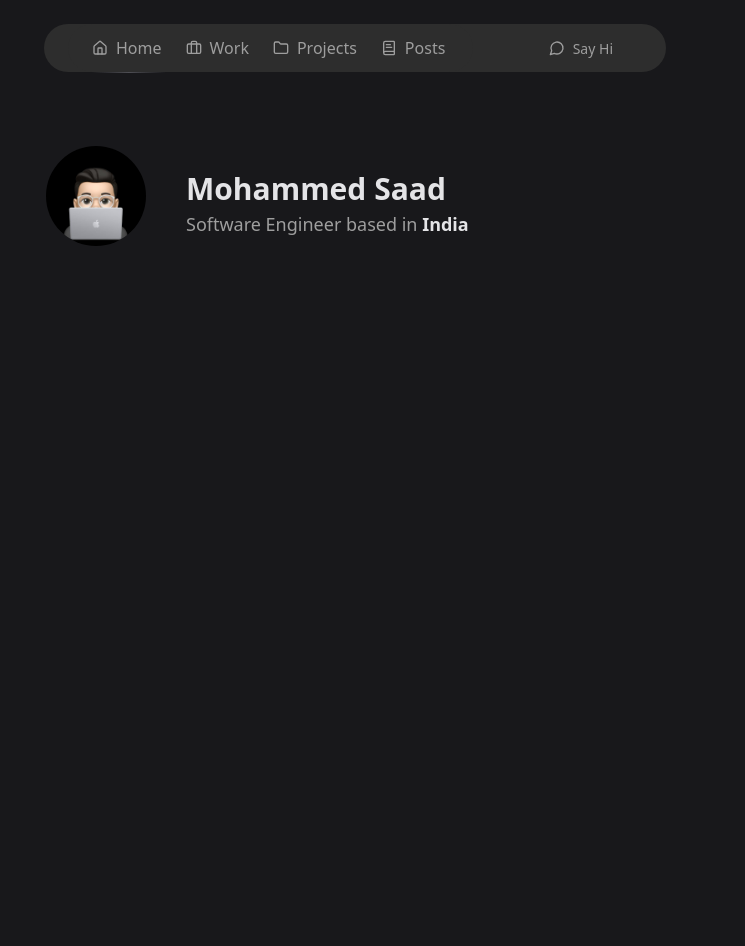
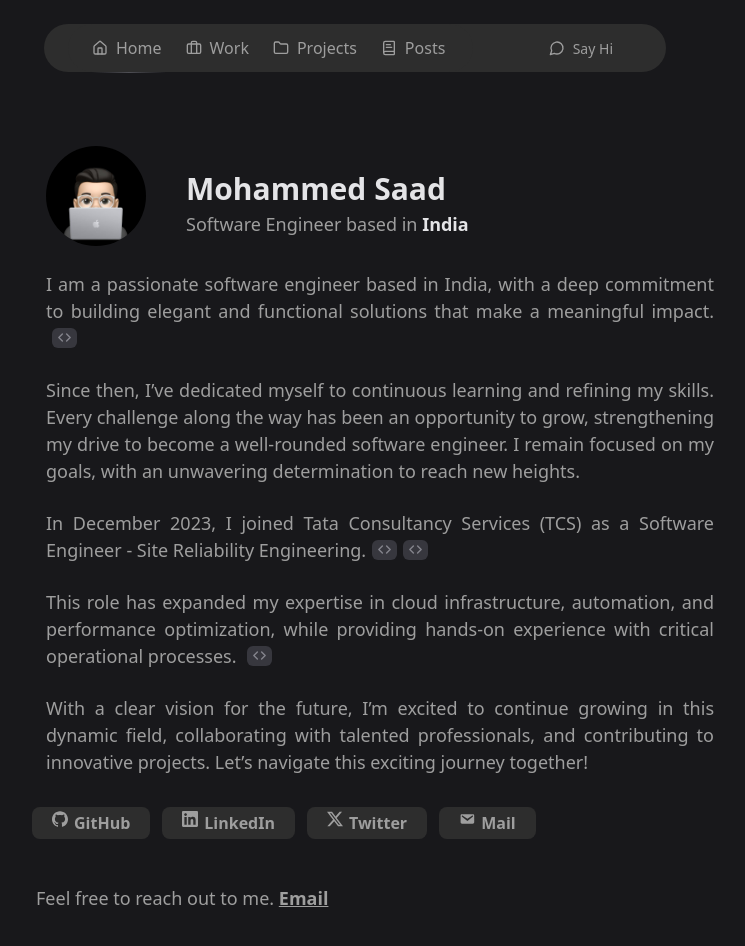
Before and after one commit to msk-saad/portfolio, a React (Vite) app: page / in a window 1280 px wide. Shown: the top 946 px of the page, without its empty margins (285-1030 px from the left). Before the commit the page ends 800 px from the top, so only its background shows below. Built offline with nearby package versions, Linux system fonts and the light colour scheme.

Commit message:
added Home Page

```diff
--- a/src/Components/Pages/Home.jsx
+++ b/src/Components/Pages/Home.jsx
@@ -1,7 +1,23 @@
-import React from 'react'
+import React, { useState } from 'react'
 import profile from '../../assets/profile.jpeg'
 import '../../styles/home.css'
+import github from '../../assets/github.svg'
+
 const Home = () => {
+
+  const [specialTextVisible, setSpecialTextVisible] = useState({
+    text1: false,
+    text2: false,
+    text3: false,
+  });
+
+  const displaySpecialText = (textKey) => {
+    setSpecialTextVisible((prevState) => ({
+      ...prevState,
+      [textKey]: !prevState[textKey], // Toggle visibility
+    }));
+  };
+
   return (
     <>
       <div className="home-container">
@@ -14,11 +30,61 @@ const Home = () => {
             <h3 className="title">Software Engineer based in <span>India</span></h3>
           </div>
 
-          <div className="about">
-
-          </div>
         </div>
 
+        <div className="about">
+            <p>
+            I am a passionate software engineer based in India, with a deep commitment to building elegant and functional solutions that make a meaningful impact.<button onClick={() => {displaySpecialText('text1')}} type="button" class="cursor-pointer rounded-md bg-zinc-700 px-1 py-[0.5] text-sm font-normal text-zinc-400 transition-colors hover:bg-zinc-500 hover:text-zinc-50 hover:opacity-100 relative -top-[2px] ml-1.5 opacity-80"><svg xmlns="http://www.w3.org/2000/svg" width="17" height="17" viewBox="0 0 24 24" fill="none" stroke="currentColor" stroke-width="2" stroke-linecap="round" stroke-linejoin="round" class="lucide lucide-chevrons-left-right relative -top-[1.35px] inline-block"><path d="m9 7-5 5 5 5"></path><path d="m15 7 5 5-5 5"></path></svg></button> {specialTextVisible.text1 && (<span className='special-text'>My journey in tech began in May 2022, driven by a fascination with the intricate design and functionality of websites. At the age of 19, I dove into web development, eager to understand how digital experiences come to life and seamlessly blend design with functionality.</span>)}
+            </p>
+
+
+            <p>
+            Since then, I’ve dedicated myself to continuous learning and refining my skills. Every challenge along the way has been an opportunity to grow, strengthening my drive to become a well-rounded software engineer. I remain focused on my goals, with an unwavering determination to reach new heights.
+            </p>
+
+            <p>
+            In December 2023, I joined Tata Consultancy Services (TCS) as a Software Engineer - Site Reliability Engineering.<button onClick={() => displaySpecialText('text2')} type="button" class="cursor-pointer rounded-md bg-zinc-700 px-1 py-[0.5] text-sm font-normal text-zinc-400 transition-colors hover:bg-zinc-500 hover:text-zinc-50 hover:opacity-100 relative -top-[2px] ml-1.5 opacity-80"><svg xmlns="http://www.w3.org/2000/svg" width="17" height="17" viewBox="0 0 24 24" fill="none" stroke="currentColor" stroke-width="2" stroke-linecap="round" stroke-linejoin="round" class="lucide lucide-chevrons-left-right relative -top-[1.35px] inline-block"><path d="m9 7-5 5 5 5"></path><path d="m15 7 5 5-5 5"></path></svg></button>
+
+             {specialTextVisible.text2 && (<span className='special-text'>In this role, I’m responsible for monitoring critical batch processes and SnapLogic pipelines, ensuring everything runs efficiently and seamlessly. I also collaborate with the development team to support production turnarounds and change implementations, ensuring smooth transitions and minimal disruptions.</span>)}
+
+             <button onClick={() => displaySpecialText('text3')} type="button" class="cursor-pointer rounded-md bg-zinc-700 px-1 py-[0.5] text-sm font-normal text-zinc-400 transition-colors hover:bg-zinc-500 hover:text-zinc-50 hover:opacity-100 relative -top-[2px] ml-1.5 opacity-80"><svg xmlns="http://www.w3.org/2000/svg" width="17" height="17" viewBox="0 0 24 24" fill="none" stroke="currentColor" stroke-width="2" stroke-linecap="round" stroke-linejoin="round" class="lucide lucide-chevrons-left-right relative -top-[1.35px] inline-block"><path d="m9 7-5 5 5 5"></path><path d="m15 7 5 5-5 5"></path></svg></button>
+            {specialTextVisible.text3 && (  <span className='special-text'>Additionally, I handle root cause analysis for any issues that arise, leveraging my problem-solving skills to quickly identify the causes and implement long-term solutions.</span>)}
+            </p>
+
+            <p>
+            This role has expanded my expertise in cloud infrastructure, automation, and performance optimization, while providing hands-on experience with critical operational processes. <button onClick={() => displaySpecialText('text4')} type="button" class="cursor-pointer rounded-md bg-zinc-700 px-1 py-[0.5] text-sm font-normal text-zinc-400 transition-colors hover:bg-zinc-500 hover:text-zinc-50 hover:opacity-100 relative -top-[2px] ml-1.5 opacity-80"><svg xmlns="http://www.w3.org/2000/svg" width="17" height="17" viewBox="0 0 24 24" fill="none" stroke="currentColor" stroke-width="2" stroke-linecap="round" stroke-linejoin="round" class="lucide lucide-chevrons-left-right relative -top-[1.35px] inline-block"><path d="m9 7-5 5 5 5"></path><path d="m15 7 5 5-5 5"></path></svg></button>
+            {specialTextVisible.text4 && (<span className="special-text">It’s been incredibly rewarding to contribute to the reliability and scalability of essential systems, knowing that my work directly impacts the stability of mission-critical applications.</span>)}
+            </p>
+
+            <p>
+            With a clear vision for the future, I’m excited to continue growing in this dynamic field, collaborating with talented professionals, and contributing to innovative projects. Let’s navigate this exciting journey together!
+            </p>
+          </div>
+
+          <div className="extra-btns">
+            <button className="e-btn">
+              <svg role="img" class="h-[20px] w-[20px]" viewBox="0 0 24 24" xmlns="http://www.w3.org/2000/svg"><title>GitHub</title><path d="M12 .297c-6.63 0-12 5.373-12 12 0 5.303 3.438 9.8 8.205 11.385.6.113.82-.258.82-.577 0-.285-.01-1.04-.015-2.04-3.338.724-4.042-1.61-4.042-1.61C4.422 18.07 3.633 17.7 3.633 17.7c-1.087-.744.084-.729.084-.729 1.205.084 1.838 1.236 1.838 1.236 1.07 1.835 2.809 1.305 3.495.998.108-.776.417-1.305.76-1.605-2.665-.3-5.466-1.332-5.466-5.93 0-1.31.465-2.38 1.235-3.22-.135-.303-.54-1.523.105-3.176 0 0 1.005-.322 3.3 1.23.96-.267 1.98-.399 3-.405 1.02.006 2.04.138 3 .405 2.28-1.552 3.285-1.23 3.285-1.23.645 1.653.24 2.873.12 3.176.765.84 1.23 1.91 1.23 3.22 0 4.61-2.805 5.625-5.475 5.92.42.36.81 1.096.81 2.22 0 1.606-.015 2.896-.015 3.286 0 .315.21.69.825.57C20.565 22.092 24 17.592 24 12.297c0-6.627-5.373-12-12-12" fill="currentColor"></path></svg>
+              GitHub
+            </button>
+
+            <button className="e-btn">
+              <svg role="img" class="h-[20px] w-[20px]" viewBox="0 0 24 24" xmlns="http://www.w3.org/2000/svg"><title>LinkedIn</title><path d="M20.447 20.452h-3.554v-5.569c0-1.328-.027-3.037-1.852-3.037-1.853 0-2.136 1.445-2.136 2.939v5.667H9.351V9h3.414v1.561h.046c.477-.9 1.637-1.85 3.37-1.85 3.601 0 4.267 2.37 4.267 5.455v6.286zM5.337 7.433c-1.144 0-2.063-.926-2.063-2.065 0-1.138.92-2.063 2.063-2.063 1.14 0 2.064.925 2.064 2.063 0 1.139-.925 2.065-2.064 2.065zm1.782 13.019H3.555V9h3.564v11.452zM22.225 0H1.771C.792 0 0 .774 0 1.729v20.542C0 23.227.792 24 1.771 24h20.451C23.2 24 24 23.227 24 22.271V1.729C24 .774 23.2 0 22.222 0h.003z" fill="currentColor"></path></svg> LinkedIn
+            </button>
+
+            <button className="e-btn">
+              <svg class="h-[20px] w-[20px]" role="img" viewBox="0 0 24 24" xmlns="http://www.w3.org/2000/svg"><title>X</title><path d="M18.901 1.153h3.68l-8.04 9.19L24 22.846h-7.406l-5.8-7.584-6.638 7.584H.474l8.6-9.83L0 1.154h7.594l5.243 6.932ZM17.61 20.644h2.039L6.486 3.24H4.298Z" fill="currentColor"></path></svg>
+              Twitter
+            </button>
+
+            <button className="e-btn">
+              <svg class="h-[20px] w-[20px]" xmlns="http://www.w3.org/2000/svg" width="200" height="200" viewBox="0 0 20 20"><path fill="currentColor" d="M3.87 4h13.25C18.37 4 19 4.59 19 5.79v8.42c0 1.19-.63 1.79-1.88 1.79H3.87c-1.25 0-1.88-.6-1.88-1.79V5.79c0-1.2.63-1.79 1.88-1.79zm6.62 8.6l6.74-5.53c.24-.2.43-.66.13-1.07c-.29-.41-.82-.42-1.17-.17l-5.7 3.86L4.8 5.83c-.35-.25-.88-.24-1.17.17c-.3.41-.11.87.13 1.07z"></path></svg>
+              Mail
+            </button>
+          </div>
+
+          <div className="connect">
+            <p>Feel free to reach out to me. <a href="mailto:developersaad12@gmail.com">Email</a></p>
+          </div>
       </div>
     </>
   )
--- a/src/Components/Pages/Posts.jsx
+++ b/src/Components/Pages/Posts.jsx
@@ -2,10 +2,8 @@ import React from 'react'
 
 const Posts = () => {
 
-  const val = "Hello"
-
   return (
-    <p>{val}</p>
+    <p className='text-green-500 text-2xl text-center font-semibold'>Apologies for the inconvenience, Posts page is under construction</p>
   )
 }
 
--- a/src/styles/home.css
+++ b/src/styles/home.css
@@ -47,11 +47,70 @@
 }
 
 .title {
-  font-weight: 500;
+  font-weight: 400;
   color: #9e9e9e;
 }
 
 .title span {
-  font-weight: 900;
+  font-weight: 700;
   color: #e4e4e7;
 }
+
+.about {
+  margin-left: 50px;
+}
+
+.about p {
+  margin-top: 25px;
+  margin-bottom: 25px;
+  text-align: justify;
+}
+
+.about .special-text {
+  color: #4ade80;
+  /* display: none; */
+}
+
+.extra-btns {
+  display: flex;
+  flex-direction: row;
+  align-items: center;
+  margin-left: 30px;
+}
+
+.e-btn {
+  display: flex;
+  color: inherit;
+  background: #2d2d2d;
+  cursor: pointer;
+  margin: 6px;
+  padding: 0.25rem 1.25rem;
+  border-radius: 8px;
+  font-size: 16px;
+  font-weight: 600;
+}
+
+.e-btn:hover {
+  color: #e4e4e7;
+}
+
+.e-btn svg {
+  width: 16px;
+  height: auto;
+  margin-right: 6px;
+}
+
+.connect {
+  margin: 40px;
+  text-align: start;
+  color: inherit;
+}
+
+.connect a {
+  text-decoration: underline;
+  font-weight: 700;
+}
+
+.connect a:hover {
+  color: #e4e4e7;
+}
```
